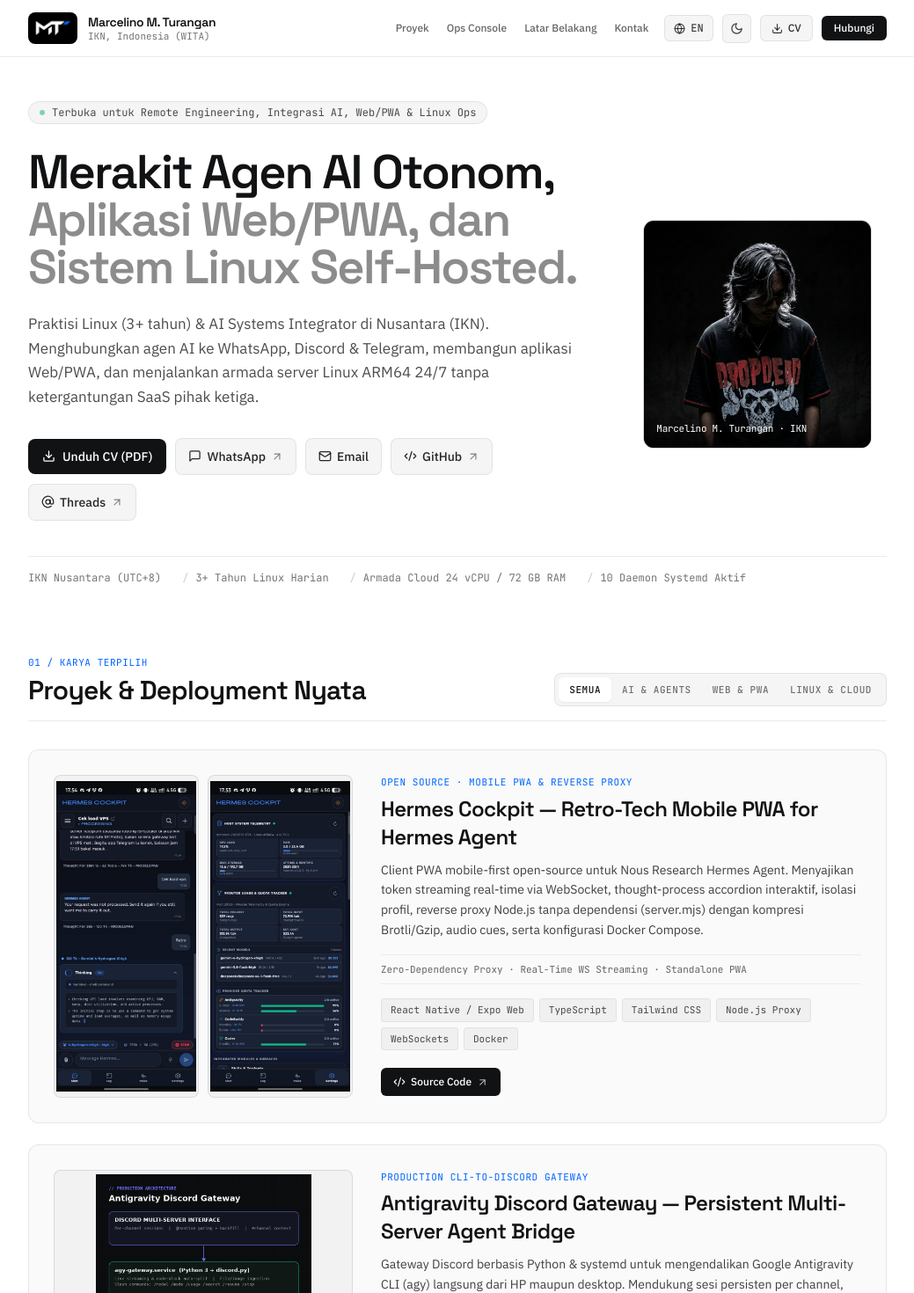
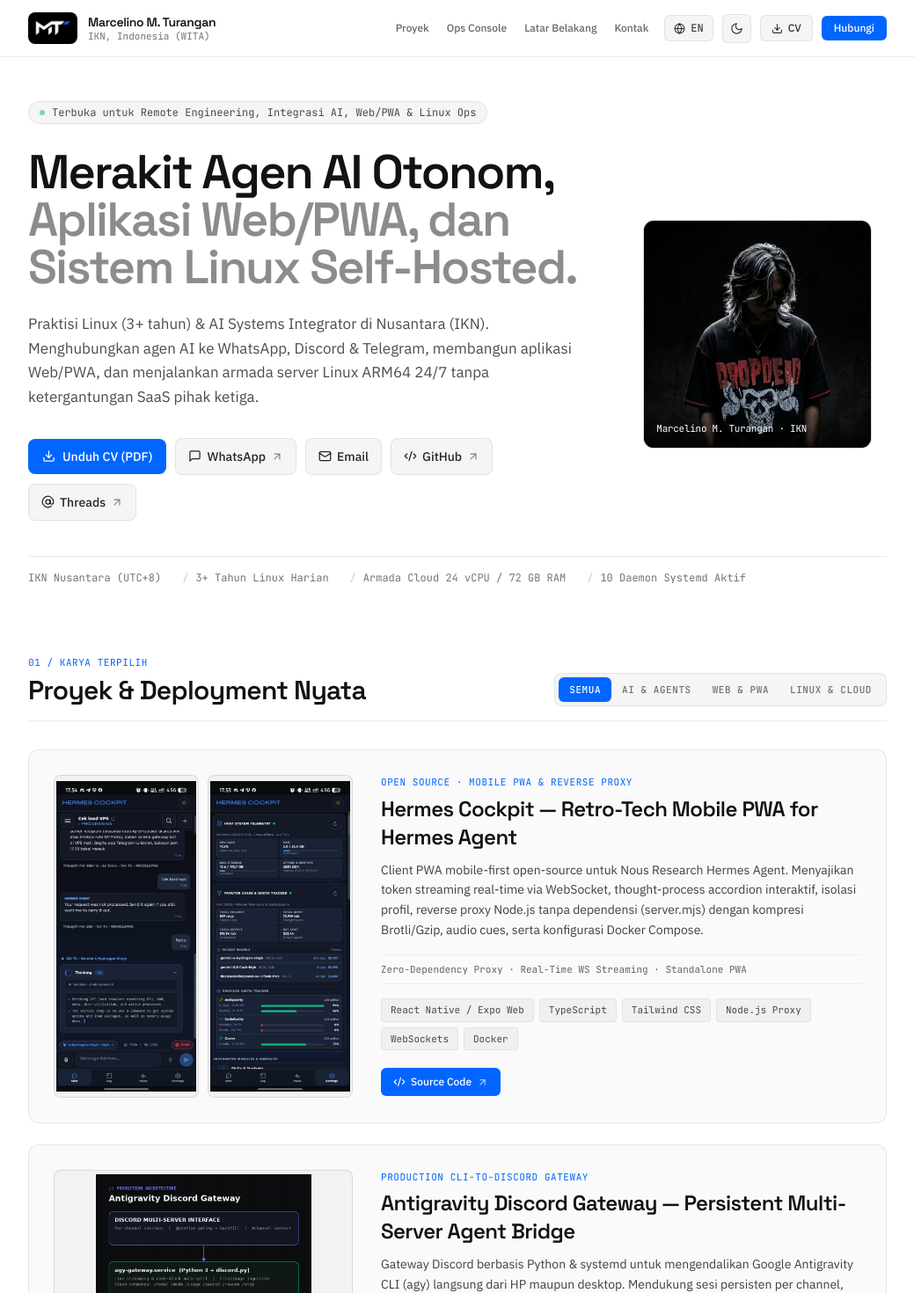
Before and after one commit to Marcel-mux/Portofolio_mux, a Next.js app: page / in a window 1280 px wide. Shown: the top 1470 px of the page at 88% size, without its empty margins (120-1159 px from the left). Built offline with nearby package versions, Linux system fonts and the light colour scheme.

Commit message:
fix: apply Electric Blue brand accent consistently in light mode

```diff
--- a/src/app/page.tsx
+++ b/src/app/page.tsx
@@ -182,7 +182,7 @@ export default function Home() {
       <div className="min-h-screen overflow-x-clip bg-white text-[#111214] dark:bg-[#08090a] dark:text-[#f5f6f8] transition-colors duration-200">
         <a
           href="#main-content"
-          className="sr-only focus:not-sr-only focus:fixed focus:top-3 focus:left-3 focus:z-[100] focus:px-4 focus:py-2 focus:rounded-lg focus:bg-[#111214] focus:text-white dark:focus:bg-[#0066ff] focus:text-xs focus:font-medium focus:shadow-lg"
+          className="sr-only focus:not-sr-only focus:fixed focus:top-3 focus:left-3 focus:z-[100] focus:px-4 focus:py-2 focus:rounded-lg focus:bg-[#0066ff] focus:text-white focus:text-xs focus:font-medium focus:shadow-lg"
         >
           {t.hero.skipToContent}
         </a>
@@ -263,7 +263,7 @@ export default function Home() {
 
               <a
                 href="#contact"
-                className="text-xs font-medium px-3.5 py-1.5 rounded-md bg-[#111214] text-white dark:bg-[#0066ff] dark:hover:bg-[#2585ff] hover:bg-black transition-colors"
+                className="text-xs font-medium px-3.5 py-1.5 rounded-md bg-[#0066ff] text-white hover:bg-[#0052cc] dark:hover:bg-[#2585ff] transition-colors"
               >
                 {t.nav.hireMe}
               </a>
@@ -308,7 +308,7 @@ export default function Home() {
                   <a
                     href="/CV_Marcelino_M_Turangan.pdf"
                     download="CV_Marcelino_M_Turangan.pdf"
-                    className="inline-flex items-center gap-2 px-4 py-2.5 rounded-lg text-sm font-medium bg-[#111214] text-white dark:bg-[#0066ff] dark:hover:bg-[#2585ff] hover:bg-black transition-colors"
+                    className="inline-flex items-center gap-2 px-4 py-2.5 rounded-lg text-sm font-medium bg-[#0066ff] text-white hover:bg-[#0052cc] dark:hover:bg-[#2585ff] transition-colors"
                   >
                     <Download size={15} aria-hidden="true" />
                     {t.hero.downloadCv}
@@ -426,7 +426,7 @@ export default function Home() {
                     onClick={() => setActiveTab(tab.key)}
                     className={`px-3 py-1.5 rounded-md transition-all uppercase tracking-wider text-[11px] font-mono ${
                       activeTab === tab.key
-                        ? 'bg-white text-[#111214] dark:bg-[#0066ff] dark:text-white shadow-sm'
+                        ? 'bg-[#0066ff] text-white shadow-sm'
                         : 'text-black/55 dark:text-white/55 hover:text-black dark:hover:text-white'
                     }`}
                   >
@@ -555,7 +555,7 @@ export default function Home() {
                             href={project.github}
                             target="_blank"
                             rel="noopener noreferrer"
-                            className="inline-flex items-center gap-1.5 text-xs font-medium px-3.5 py-2 rounded-md bg-[#111214] text-white dark:bg-[#0066ff] dark:hover:bg-[#2585ff] hover:bg-black transition-colors"
+                            className="inline-flex items-center gap-1.5 text-xs font-medium px-3.5 py-2 rounded-md bg-[#0066ff] text-white hover:bg-[#0052cc] dark:hover:bg-[#2585ff] transition-colors"
                           >
                             <Code2 size={14} aria-hidden="true" />
                             {t.projects.viewCode}
@@ -880,7 +880,7 @@ export default function Home() {
                     <a
                       href="/CV_Marcelino_M_Turangan.pdf"
                       download="CV_Marcelino_M_Turangan.pdf"
-                      className="w-full inline-flex items-center justify-center gap-2 px-4 py-2.5 rounded-md text-xs font-medium bg-[#111214] text-white dark:bg-[#0066ff] dark:hover:bg-[#2585ff] hover:bg-black transition-colors"
+                      className="w-full inline-flex items-center justify-center gap-2 px-4 py-2.5 rounded-md text-xs font-medium bg-[#0066ff] text-white hover:bg-[#0052cc] dark:hover:bg-[#2585ff] transition-colors"
                     >
                       <Download size={14} aria-hidden="true" />
                       {t.experience.downloadFullCv}
@@ -913,7 +913,7 @@ export default function Home() {
                 href="https://wa.me/628979360724?text=Halo%20Marcelino,%20saya%20tertarik%20bekerjasama%20untuk%20proyek"
                 target="_blank"
                 rel="noopener noreferrer"
-                className="inline-flex items-center justify-between gap-3 px-4 py-2.5 rounded-md text-sm font-medium bg-[#111214] text-white dark:bg-[#0066ff] dark:hover:bg-[#2585ff] hover:bg-black transition-colors"
+                className="inline-flex items-center justify-between gap-3 px-4 py-2.5 rounded-md text-sm font-medium bg-[#0066ff] text-white hover:bg-[#0052cc] dark:hover:bg-[#2585ff] transition-colors"
               >
                 <span className="inline-flex items-center gap-2">
                   <MessageSquare size={15} aria-hidden="true" />
```
